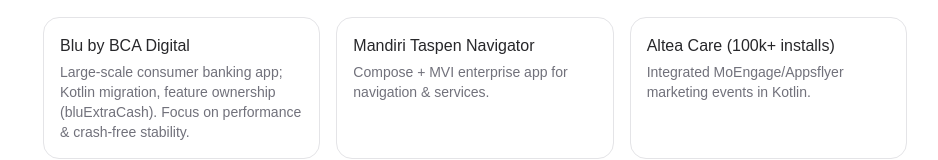
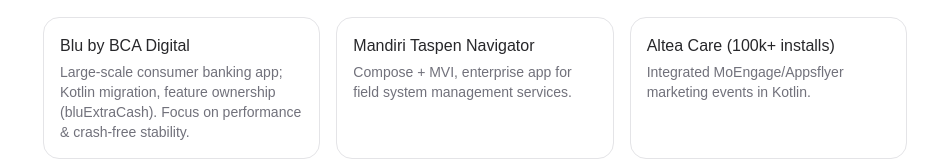
Before and after one commit to denandrapr/me, a Next.js app: page / in a window 1280 px wide. Shown: the part 1612-1772 px from the top of the page, without its empty margins (165-1103 px from the left). Built offline with nearby package versions, Linux system fonts and the light colour scheme.

Commit message:
feat: change wording

```diff
--- a/src/app/page.tsx
+++ b/src/app/page.tsx
@@ -87,7 +87,7 @@
     },
     {
       name: "Mandiri Taspen Navigator",
-      description: "Compose + MVI enterprise app for navigation & services.",
+      description: "Compose + MVI, enterprise app for field system management services.",
     },
     {
       name: "Altea Care (100k+ installs)",
```
